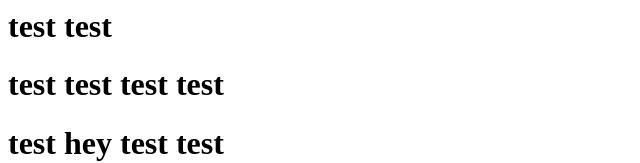
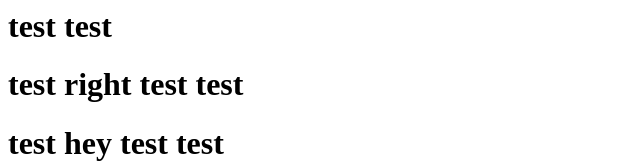
Before and after one commit to anusharastogi/testdemo, a plain HTML site: page index.html in a window 1280 px wide. Shown: the top 163 px of the page, without its empty margins (0-640 px from the left). Drawn offline with Linux system fonts and the light colour scheme.

Commit message:
Update index.html

```diff
--- a/index.html
+++ b/index.html
@@ -7,7 +7,7 @@
 </head>
 <body>
  <h1>test test</h1>
- <h1>test test test test</h1>
+ <h1>test right test test</h1>
  <h1>test hey test test</h1>
  <h1>test hello test test</h1>
 </body>
```
